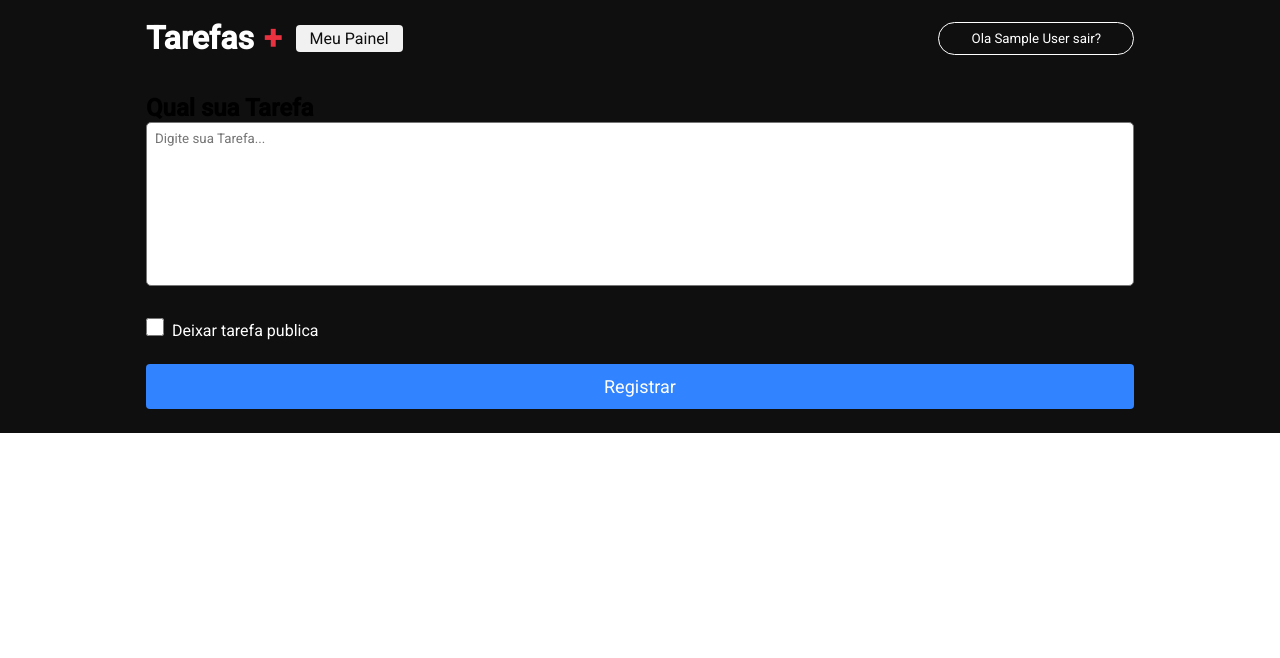
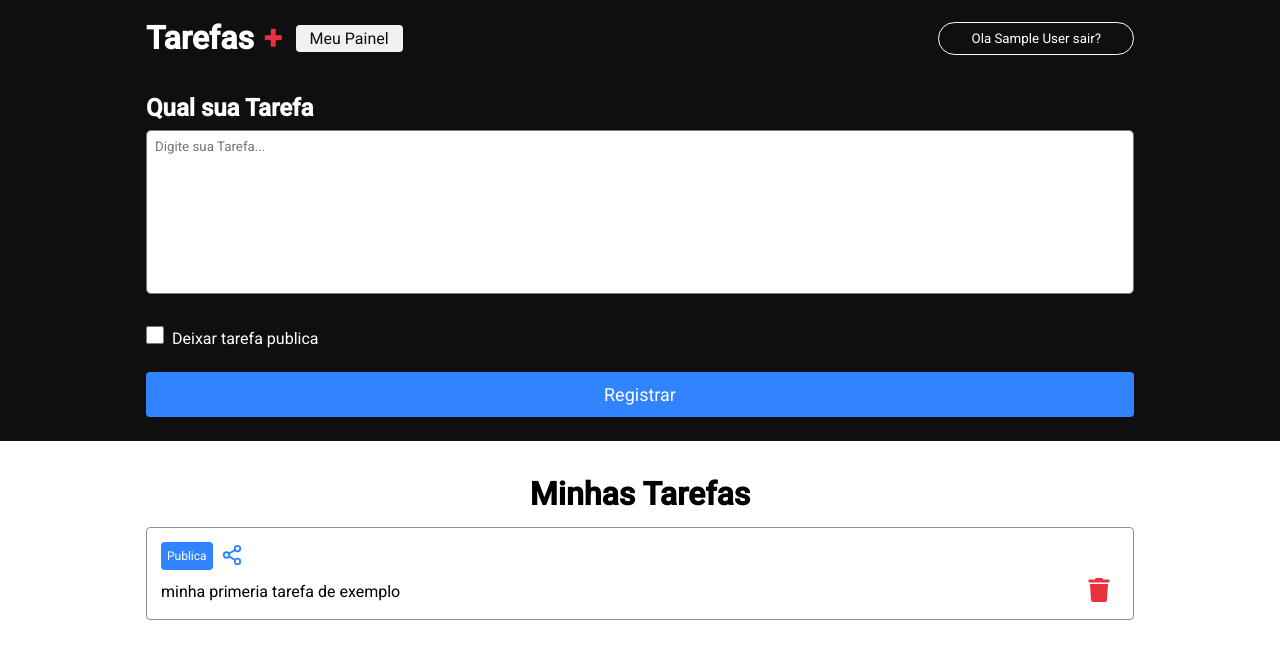
Before and after one commit to oscarRodriguesDev/tarefasNext, a Next.js app: page /dashboards in a window 1280 px wide. Shown: the top 658 px of the page. Built offline with nearby package versions, Linux system fonts and the light colour scheme; no server answers; sample sign-in values are in the browser's storage.

Commit message:
criação do corpo de tarefas

```diff
--- a/package.json
+++ b/package.json
@@ -12,7 +12,8 @@
     "next": "^14.0.4",
     "next-auth": "^4.24.5",
     "react": "^18",
-    "react-dom": "^18"
+    "react-dom": "^18",
+    "react-icons": "^5.0.1"
   },
   "devDependencies": {
     "@types/node": "^20",
--- a/src/pages/dashboards/index.tsx
+++ b/src/pages/dashboards/index.tsx
@@ -2,8 +2,9 @@
 import Head from "next/head";
 import { GetServerSideProps } from "next";
 import { getSession } from "next-auth/react";
-import Textarea from '../../components/textarea'
-
+import Textarea from "../../components/textarea";
+import {FiShare2} from 'react-icons/fi'
+import {FaTrash} from 'react-icons/fa'
 const Dashboards = () => {
   return (
     <div className={styles.container}>
@@ -11,21 +12,50 @@
         <title> Meu Painel</title>
       </Head>
       <main className={styles.main}>
+        {/* essa section é parte superior da minha pagina, onde crio cada uma das tarefas */}
         <section className={styles.content}>
           <div className={styles.contentForm}>
-                <h1 className="styles.title">Qual sua Tarefa</h1>
-                <Textarea
-                placeholder="Digite sua Tarefa..."
-                />
+            <h1 className={styles.title}>Qual sua Tarefa</h1>
+            <Textarea placeholder="Digite sua Tarefa..." />
             <div className={styles.checkBoxArea}>
-
-                    <input type="checkbox"  className={styles.checkbox}/>
+              <input type="checkbox" className={styles.checkbox} />
               <label>Deixar tarefa publica</label>
             </div>
-                <button className={styles.button} type='submit'>Registrar</button>
+            <button className={styles.button} type="submit">
+              Registrar
+            </button>
           </div>
         </section>
 
+
+        {/* já essa section vai ficar na parte inferior onde vai ficar... */}
+        <section className={styles.taskContainer}>
+          <h1>Minhas Tarefas</h1>
+
+          <article className={styles.task}>
+            <div className={styles.tagContainer}>
+              <label className={styles.tag}>Publica</label>
+              <button className={styles.shareButton}>
+              <FiShare2
+              size={22}
+              color='#3183ff'
+              />
+
+              </button>
+
+            </div>
+
+            <div className={styles.taskContent}>
+              <p>minha primeria tarefa de exemplo</p>
+              <button className={styles.trashButton}>
+              <FaTrash
+              size={24}
+              color='#ea3140'
+              />
+              </button>
+            </div>
+          </article>
+        </section>
       </main>
     </div>
   );
@@ -34,8 +64,8 @@
 export default Dashboards;
 
 /* o metodo abaixo permite que seja possivel privar rotas */
-export const getServerSideProps: GetServerSideProps = async ({req}) => {
-  const session = await getSession( {req} );
+export const getServerSideProps: GetServerSideProps = async ({ req }) => {
+  const session = await getSession({ req });
 
   if (!session?.user) {
     //redireciona para a pagina home
--- a/src/pages/dashboards/styles.module.css
+++ b/src/pages/dashboards/styles.module.css
@@ -49,3 +49,74 @@
     font-size: 18px;
 
 }
+
+.taskContainer{
+    margin:34px auto 0 auto;
+    padding:0 18px;
+    width:100%;
+    max-width: 1024px;
+    display:flex;
+    flex-direction: column;
+}
+
+.taskContainer a{
+    text-decoration:none;
+    color:#0f0f0f;
+}
+.taskContainer h1{
+    text-align: center;
+    font-size:32px;
+    margin-bottom: 14px;
+}
+
+.task{
+    margin-bottom: 14px;
+    line-height: 150%;
+    display:flex;
+    flex-direction: column;
+    align-items: flex-start;
+    border:1.5px solid #909090;
+    border-radius: 4px;
+    padding:14px;
+}
+
+.tagContainer{
+    display:flex;
+    align-items: center;
+    justify-content: center;
+    margin-bottom: 8px;
+
+}
+
+.tag{
+    background-color:#3183ff;
+    padding:2px 6px;
+    color:#fff;
+    border-radius:4px;
+    font-size:12px;
+}
+
+.shareButton{
+    background:transparent;
+    border:0;
+    margin:0 8px;
+    cursor:pointer;
+}
+
+.taskContent{
+    display:flex;
+    align-items: center;
+    justify-content: space-between;
+    width: 100%;
+}
+
+.taskContent p{
+    white-space: pre-wrap;
+
+}
+.trashButton{
+    cursor:pointer;
+    background: transparent;
+    border:0;
+    margin:0 8px;
+}
```
Also changed, not shown: 1 other file (tests, documents, lock files or other folders). Lines whose indentation alone changed are shown as unchanged.
